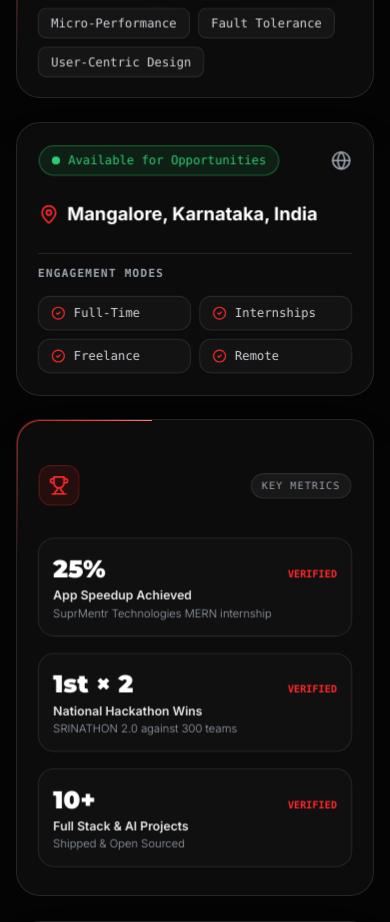
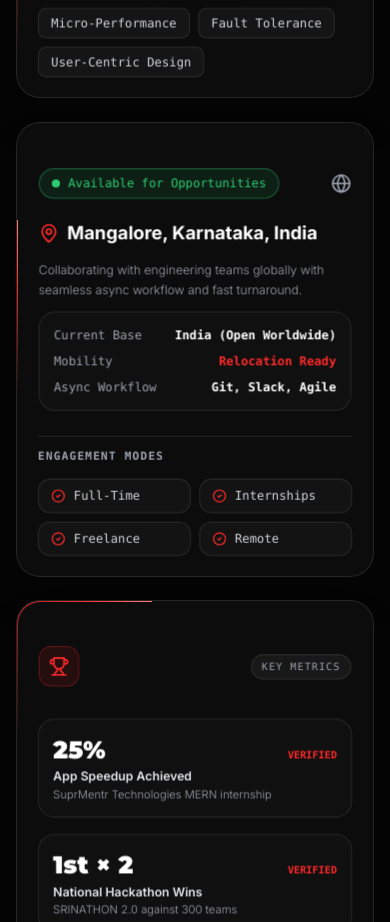
Before and after one commit to mohdshiyab/3D-Portfolio, a React (Vite) app: page / in a window 390 px wide. Shown: the part 1720-2642 px from the top of the page. Built offline with nearby package versions, Linux system fonts and the light colour scheme; no server answers.

Commit message:
fix: fill empty space in Bento location card with mobility and async operational details

```diff
--- a/src/components/About.jsx
+++ b/src/components/About.jsx
@@ -135,8 +135,11 @@ export default function About() {
               scale={1.015}
               glare={true}
               glareOpacity={0.15}
-              className="w-full rounded-3xl border border-black/10 dark:border-white/10 bg-gray-50/70 dark:bg-[#0c0c0c] p-6 sm:p-8 flex flex-col justify-between space-y-6 shadow-lg dark:shadow-2xl overflow-hidden hover:border-[#FF2A2A]/40 transition-colors group"
+              className="w-full rounded-3xl border border-black/10 dark:border-white/10 bg-gray-50/70 dark:bg-[#0c0c0c] p-6 sm:p-8 flex flex-col justify-between space-y-6 shadow-lg dark:shadow-2xl overflow-hidden hover:border-[#FF2A2A]/40 transition-colors group relative"
             >
+              {/* Magic UI Animated Border Beam */}
+              <BorderBeam duration={8} borderWidth={1.5} />
+
               <div className="space-y-4" style={{ transform: 'translateZ(15px)' }}>
                 {/* Status Ping */}
                 <div className="flex items-center justify-between">
@@ -150,11 +153,31 @@ export default function About() {
                   <Globe className="w-5 h-5 text-gray-400 group-hover:text-[#FF2A2A] transition-colors" />
                 </div>
 
-                {/* Location Details */}
-                <div className="pt-2">
+                {/* Location Details & Work Setup Context */}
+                <div className="space-y-3 pt-1">
                   <div className="flex items-center space-x-2 text-gray-900 dark:text-white font-bold text-lg">
                     <MapPin className="w-5 h-5 text-[#FF2A2A] shrink-0" />
                     <span>{PERSONAL_INFO.location}</span>
+                  </div>
+
+                  <p className="text-xs text-gray-600 dark:text-gray-400 font-light leading-relaxed">
+                    Collaborating with engineering teams globally with seamless async workflow and fast turnaround.
+                  </p>
+
+                  {/* Operational Highlights Matrix */}
+                  <div className="p-3.5 rounded-2xl border border-black/10 dark:border-white/10 bg-white dark:bg-white/[0.02] space-y-2.5 shadow-sm">
+                    <div className="flex items-center justify-between text-xs font-mono">
+                      <span className="text-gray-500 dark:text-gray-400">Current Base</span>
+                      <span className="font-semibold text-gray-900 dark:text-white">India (Open Worldwide)</span>
+                    </div>
+                    <div className="flex items-center justify-between text-xs font-mono">
+                      <span className="text-gray-500 dark:text-gray-400">Mobility</span>
+                      <span className="font-semibold text-[#FF2A2A]">Relocation Ready</span>
+                    </div>
+                    <div className="flex items-center justify-between text-xs font-mono">
+                      <span className="text-gray-500 dark:text-gray-400">Async Workflow</span>
+                      <span className="font-semibold text-gray-900 dark:text-white">Git, Slack, Agile</span>
+                    </div>
                   </div>
                 </div>
               </div>
```
